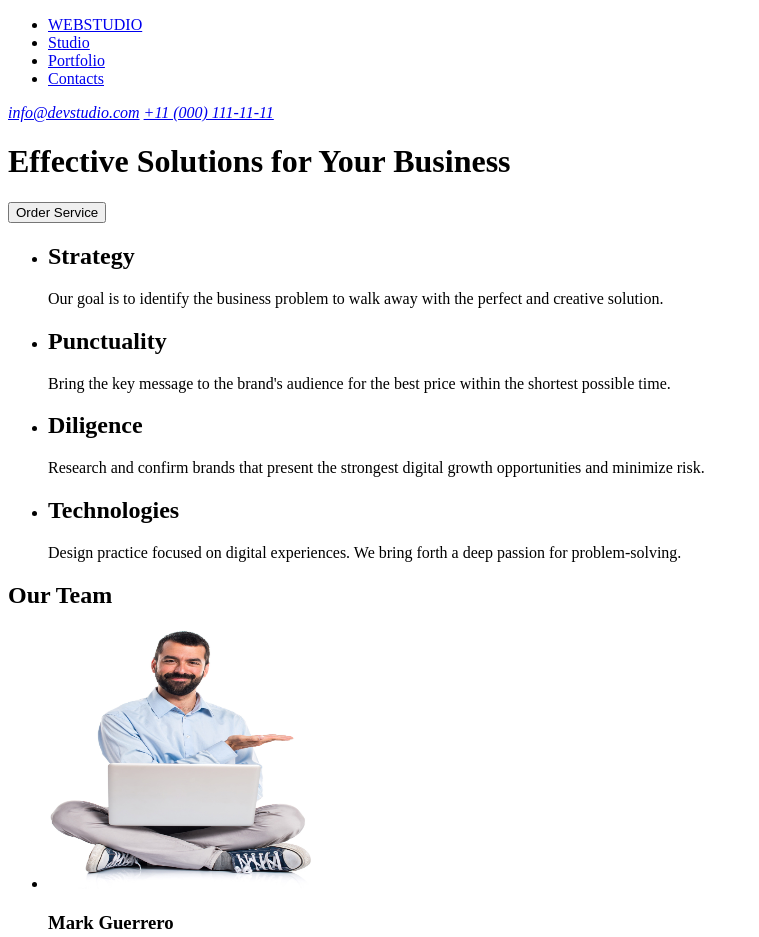
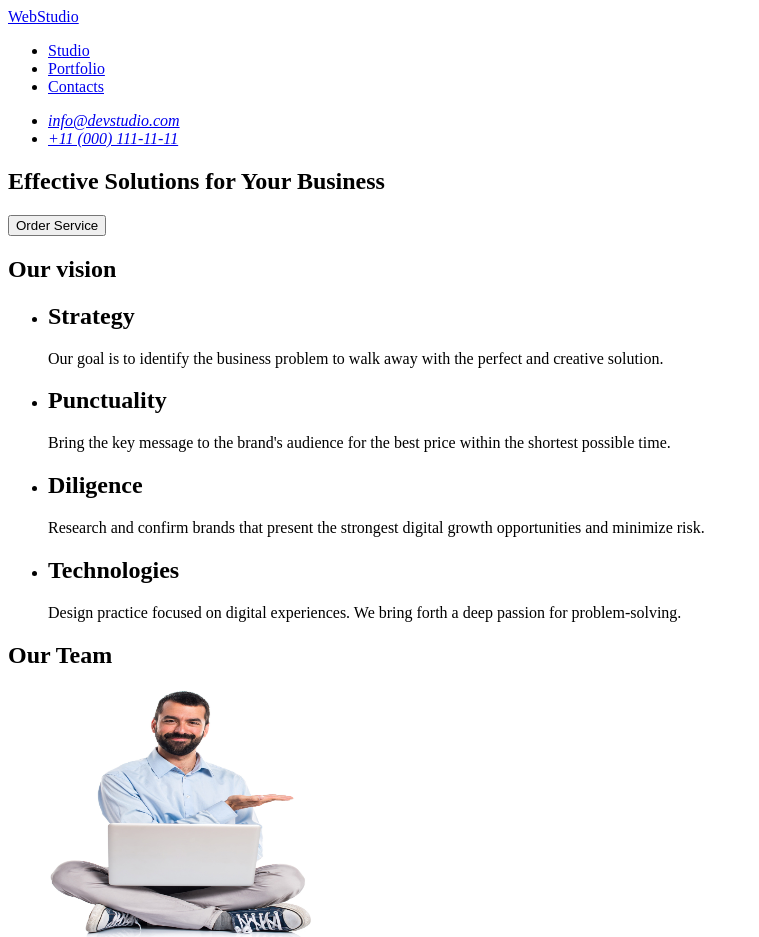
Before and after one commit to KamilAminGoIt/goit-markup-hw-01, a plain HTML site: page index.html in a window 1280 px wide. Shown: the top 937 px of the page, without its empty margins (0-759 px from the left). Drawn offline with Linux system fonts and the light colour scheme.

Commit message:
added missing elements

```diff
--- a/index.html
+++ b/index.html
@@ -3,14 +3,14 @@
   <head>
     <meta charset="UTF-8" />
     <meta name="viewport" content="width=device-width, initial-scale=1.0" />
-    <title>WEBSTUDIO</title>
+    <title>WebStudio</title>
   </head>
 
   <body>
     <header>
       <nav>
+        <a href="./index.html">WebStudio</a>
         <ul>
-          <li><a href="#">WEBSTUDIO</a></li>
           <li><a href="#studio">Studio</a></li>
           <li><a href="#portfolio">Portfolio</a></li>
           <li><a href="#contacts">Contacts</a></li>
@@ -18,15 +18,21 @@
       </nav>
 
       <address>
-        <a href="mailto:info@devstudio.com">info@devstudio.com</a>
-        <a href="tel:+11(000)111-11-11">+11 (000) 111-11-11</a>
+        <ul>
+          <li><a href="mailto:info@devstudio.com">info@devstudio.com</a></li>
+          <li><a href="tel:+11(000)111-11-11">+11 (000) 111-11-11</a></li>
+        </ul>
       </address>
     </header>
 
     <main>
+      <section>
         <h1>Effective Solutions for Your Business</h1>
         <button type="button">Order Service</button>
+      </section>
 
+      <section>
+        <h2>Our vision</h2>
         <ul>
           <li>
             <h2>Strategy</h2>
@@ -57,7 +63,9 @@
             </p>
           </li>
         </ul>
+      </section>
 
+      <section>
         <h2>Our Team</h2>
 
         <ul>
@@ -102,10 +110,11 @@
             <p>UI Designer</p>
           </li>
         </ul>
+      </section>
     </main>
 
     <footer>
-      <h2>WEBSTUDIO</h2>
+      <a href="./index.html">WebStudio</a>
       <p>
         Increase the flow of customers and sales for your business with digital
         marketing & growth solutions.
```
Lines whose indentation alone changed are shown as unchanged.
